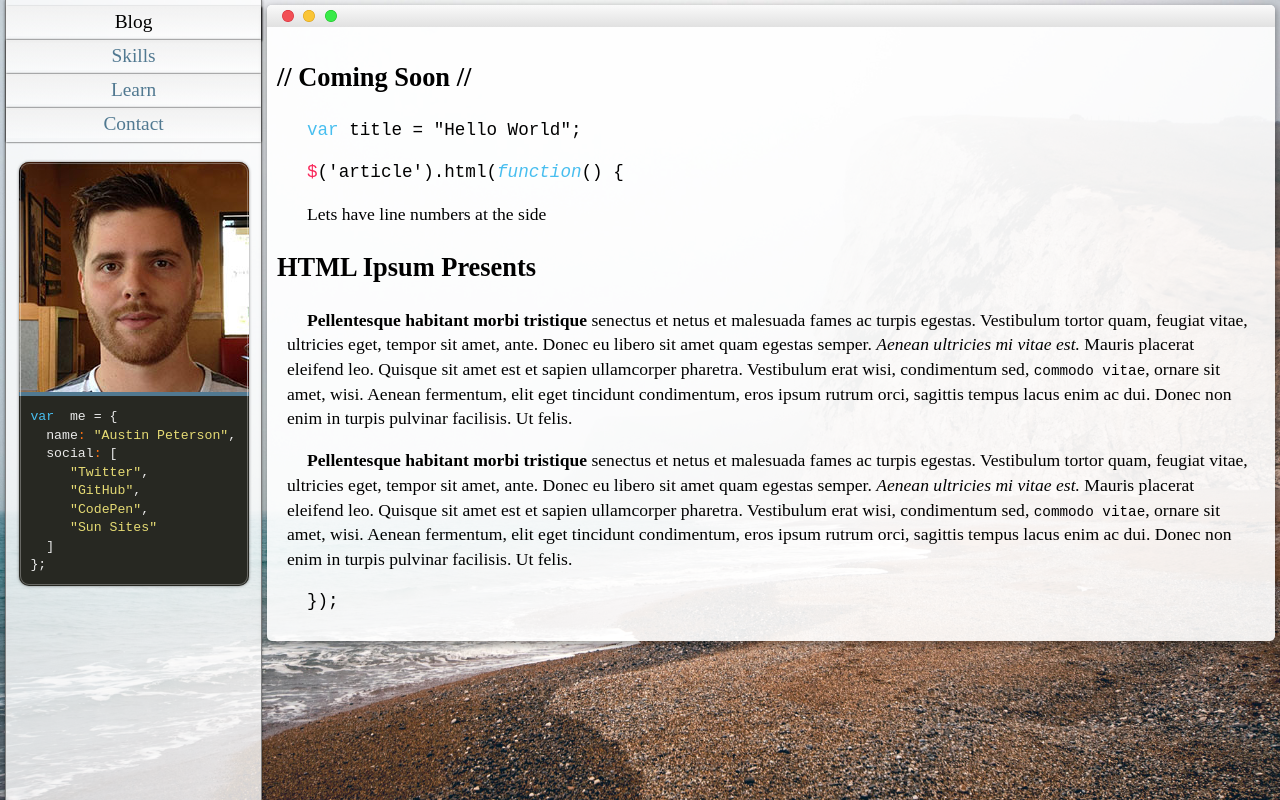
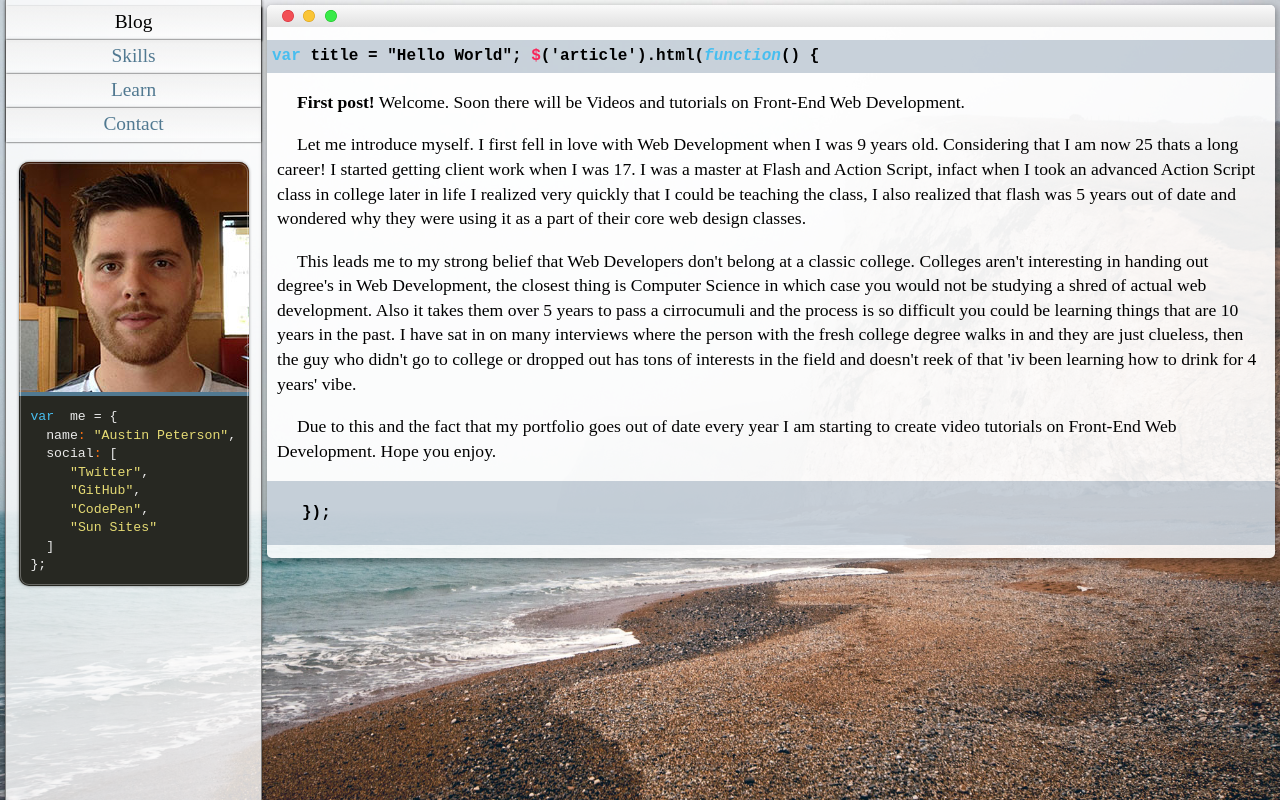
Before and after one commit to theskillwithin/austinpeterson, a plain HTML site: page index.html in a window 1280 px wide. Drawn offline with Linux system fonts and the light colour scheme.

Commit message:
Blog formating

```diff
--- a/global.sass
+++ b/global.sass
@@ -8,6 +8,8 @@ $nameplatebg: #517991
 $header: rgba(255, 255, 255, 0.8)
 $window: rgba(255,255,255,.9)
 $buttonbg: rgba(255,255,255,.7)
+$highlight: rgba(43,75,111,.25)
+
 .window
 	margin: 5px 5px 5px 267px  // later use this in an import
 @import 'head'
@@ -19,10 +21,14 @@ $buttonbg: rgba(255,255,255,.7)
 
 section
 	position: relative
-	margin: 5px
-	padding: 5px
+	//margin: 5px
+	//padding: 5px
 	height: auto
 	bottom: 100%
+	h1
+		padding: 5px
+		background-color: $highlight
+		font-size: 16px
 
 .posttitle, .endpost
 	font-family: DejaVuSansMonoBook, monospace
--- a/index.html
+++ b/index.html
@@ -54,25 +54,24 @@
   <div class="browser-button third"><img src="assets/icons/max-normal.svg" alt="close svg" /></div>
   </div>
   <section id="blog">
-  <h1>// Coming Soon //</h1>
 
   <div class="post">
   	<div class="posttitle">
-  		<p><span>var</span> title = "Hello World";</p>
-  		<p class="art">('article').html(<span>function</span>() {</p>
+  		<h1><span>var</span> title = "Hello World"; <b class="art">('article').html(<span>function</span>() {</b></h1>
   	</div>
   <div class="content">
 
 
-  <p>Lets have line numbers at the side</p>
-<h1>HTML Ipsum Presents</h1>
+<p><strong>First post!</strong> Welcome.  Soon there will be Videos and tutorials on Front-End Web Development.</p>
 
-<p><strong>Pellentesque habitant morbi tristique</strong> senectus et netus et malesuada fames ac turpis egestas. Vestibulum tortor quam, feugiat vitae, ultricies eget, tempor sit amet, ante. Donec eu libero sit amet quam egestas semper. <em>Aenean ultricies mi vitae est.</em> Mauris placerat eleifend leo. Quisque sit amet est et sapien ullamcorper pharetra. Vestibulum erat wisi, condimentum sed, <code>commodo vitae</code>, ornare sit amet, wisi. Aenean fermentum, elit eget tincidunt condimentum, eros ipsum rutrum orci, sagittis tempus lacus enim ac dui. Donec non enim in turpis pulvinar facilisis. Ut felis.</p>
+<p>Let me introduce myself.  I first fell in love with Web Development when I was 9 years old. Considering that I am now 25 thats a long career!  I started getting client work when I was 17.  I was a master at Flash and Action Script, infact when I took an advanced Action Script class in college later in life I realized very quickly that I could be teaching the class, I also realized that flash was 5 years out of date and wondered why they were using it as a part of their core web design classes.</p>
 
-<p><strong>Pellentesque habitant morbi tristique</strong> senectus et netus et malesuada fames ac turpis egestas. Vestibulum tortor quam, feugiat vitae, ultricies eget, tempor sit amet, ante. Donec eu libero sit amet quam egestas semper. <em>Aenean ultricies mi vitae est.</em> Mauris placerat eleifend leo. Quisque sit amet est et sapien ullamcorper pharetra. Vestibulum erat wisi, condimentum sed, <code>commodo vitae</code>, ornare sit amet, wisi. Aenean fermentum, elit eget tincidunt condimentum, eros ipsum rutrum orci, sagittis tempus lacus enim ac dui. Donec non enim in turpis pulvinar facilisis. Ut felis.</p>
+	<p>This leads me to my strong belief that Web Developers don't belong at a classic college.  Colleges aren't interesting in handing out degree's in Web Development, the closest thing is Computer Science in which case you would not be studying a shred of actual web development.  Also it takes them over 5 years to pass a cirrocumuli and the process is so difficult you could be learning things that are 10 years in the past.  I have sat in on many interviews where the person with the fresh college degree walks in and they are just clueless, then the guy who didn't go to college or dropped out has tons of interests in the field and doesn't reek of that 'iv been learning how to drink for 4 years' vibe.</p>
+
+	<p>Due to this and the fact that my portfolio goes out of date every year I am starting to create video tutorials on Front-End Web Development.  Hope you enjoy.</p>
 
   </div>
-  <div class="endpost"><p>});</p>
+  <h1><div class="endpost"><p>});</p></div></h1>
 
   </section>
   </div>
```
Also changed, not shown: global.css, 2 other files.
